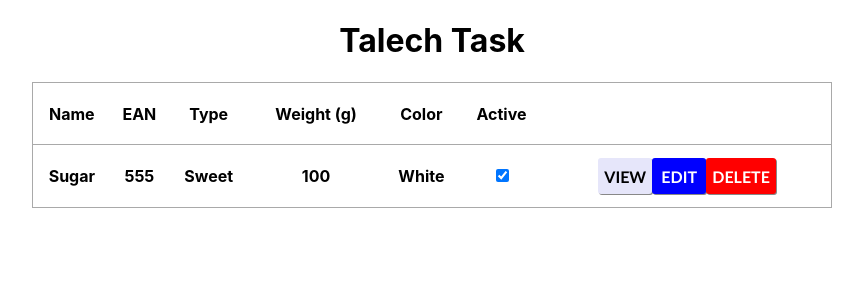
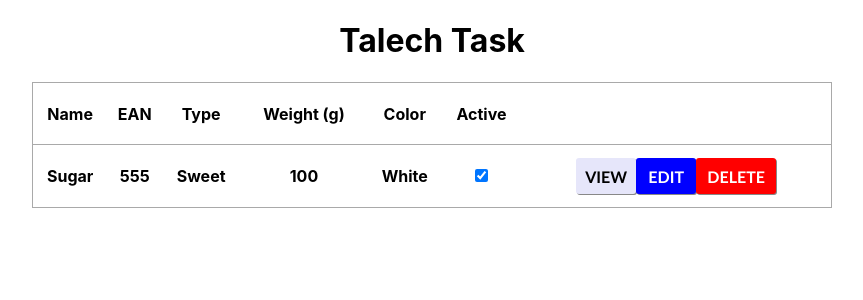
Before and after one commit to Linas819/Talech_task, a React (Create React App) app in the folder talech/: page / in a window 1280 px wide. Shown: the top 300 px of the page, without its empty margins (208-1071 px from the left). Built offline with nearby package versions, Linux system fonts and the light colour scheme.

Commit message:
Increased the width of the buttons

```diff
--- a/talech/src/App.css
+++ b/talech/src/App.css
@@ -24,7 +24,7 @@ tr {
     font-weight: bold;
     font-family: Calibri;
     height: 36px;
-    width: 54px;
+    width: 60px;
 }
 .App_button_edit {
     background-color: blue;
@@ -37,7 +37,7 @@ tr {
     font-weight: bold;
     font-family: Calibri;
     height: 36px;
-    width: 54px;
+    width: 60px;
 }
 .App_button_delete {
     background-color: red;
@@ -50,5 +50,5 @@ tr {
     font-weight: bold;
     font-family: Calibri;
     height: 36px;
-    width: 72;
+    width: 80px;
 }
```
